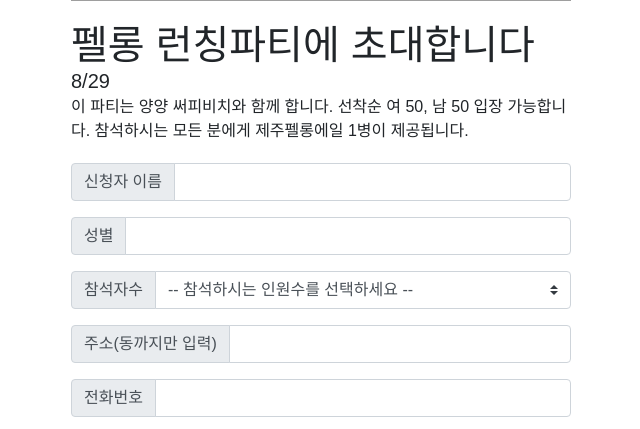
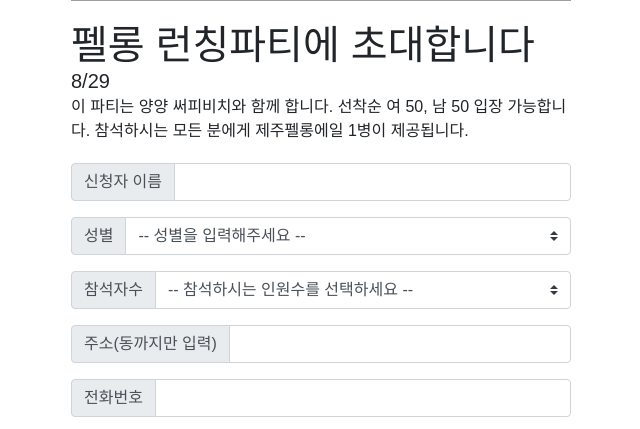
Before and after one commit to fellon-gina/fellon, a Flask app: template templates/fellonparty.html in a window 1280 px wide. Shown: the part 299-728 px from the top of the page, without its empty margins (319-959 px from the left). Run offline with Flask 2, Linux system fonts and the light colour scheme; the template is opened without the code that fills it, so the values that code supplies are empty; some libraries are stand-ins or nearby versions; some web fonts are replaced; grey boxes are pictures that could not be loaded.

Commit message:
second commit
added 'select' in html

```diff
--- a/templates/fellonparty.html
+++ b/templates/fellonparty.html
@@ -157,7 +157,13 @@
                 <div class="input-group-prepend">
                     <span class="input-group-text" id="basic-addon3">성별</span>
                 </div>
-                <input type="text" class="form-control" id="order_name" aria-describedby="basic-addon3">
+                <select class="custom-select" id="order_sex">
+                    <option selected value=""> -- 성별을 입력해주세요 -- </option>
+                    <option value="여성">여성</option>
+                    <option value="남성">남성</option>
+                    <option value="혼성">혼성</option>
+                </option>
+            </select>
             </div>
             <div class="input-group mb-3">
                 <div class="input-group-prepend">
```
